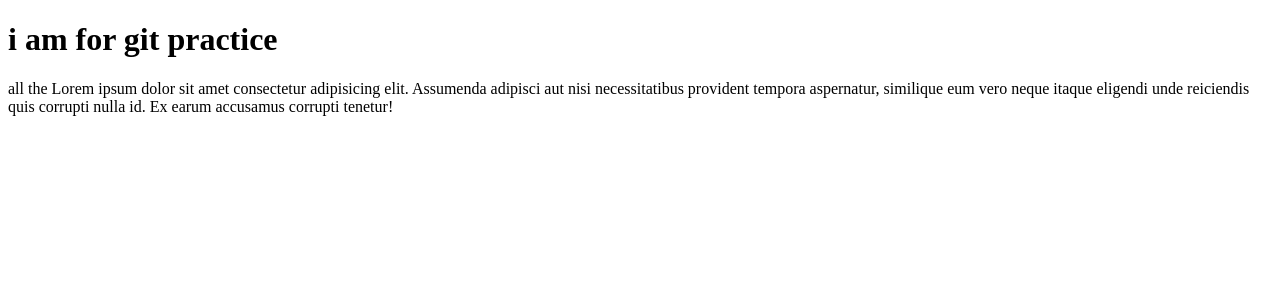
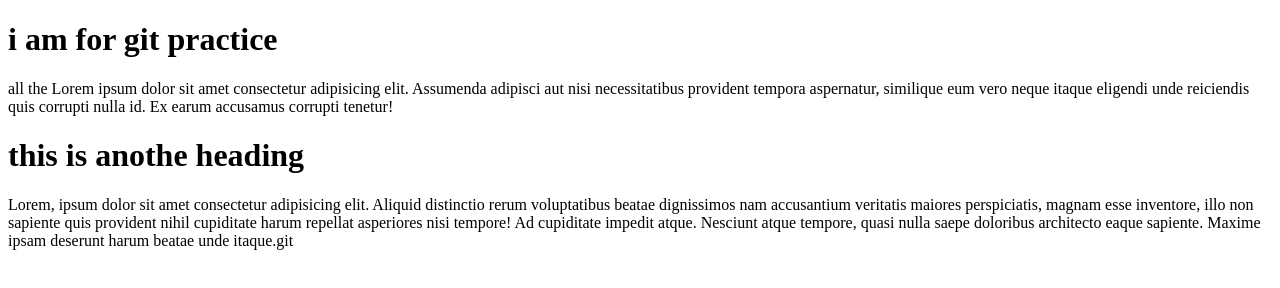
Before and after one commit to babulpro/hossain, a plain HTML site: page index.html in a window 1280 px wide. Drawn offline with Linux system fonts and the light colour scheme.

Commit message:
change version

```diff
--- a/index.html
+++ b/index.html
@@ -9,5 +9,7 @@
 <body>
 	<h1>i am for git practice</h1>
 	<p>all the  Lorem ipsum dolor sit amet consectetur adipisicing elit. Assumenda adipisci aut nisi necessitatibus provident tempora aspernatur, similique eum vero neque itaque eligendi unde reiciendis quis corrupti nulla id. Ex earum accusamus corrupti tenetur!</p>
+	<h1>this is anothe heading</h1>
+	<p>Lorem, ipsum dolor sit amet consectetur adipisicing elit. Aliquid distinctio rerum voluptatibus beatae dignissimos nam accusantium veritatis maiores perspiciatis, magnam esse inventore, illo non sapiente quis provident nihil cupiditate harum repellat asperiores nisi tempore! Ad cupiditate impedit atque. Nesciunt atque tempore, quasi nulla saepe doloribus architecto eaque sapiente. Maxime ipsam deserunt harum beatae unde itaque.git</p>
 </body>
 </html>
```
